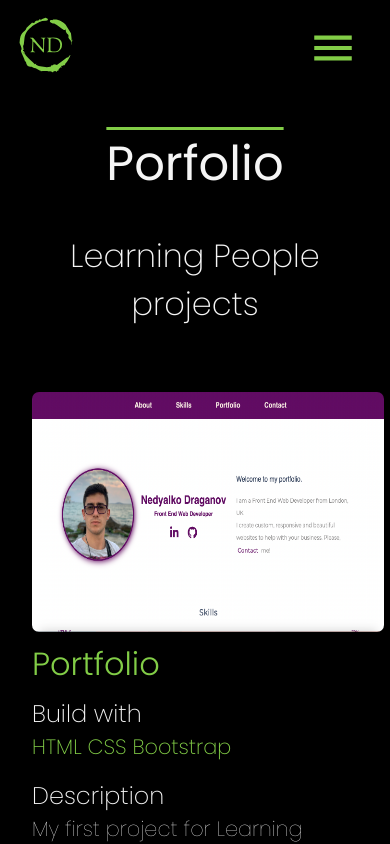
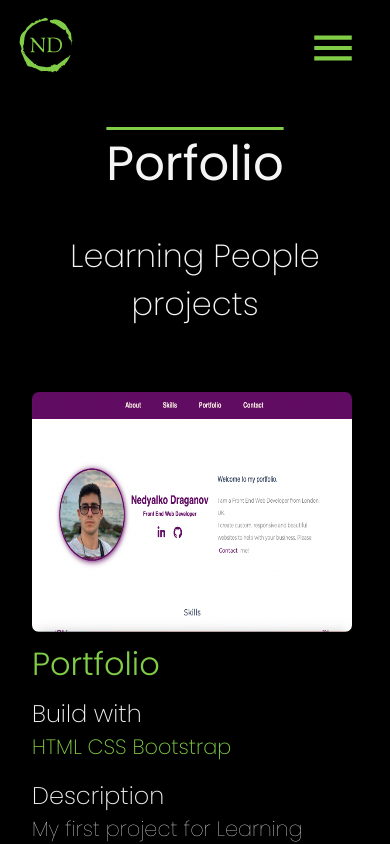
Before and after one commit to NDraganov/nedyalko-draganov, a Next.js app: page /portfolio in a window 390 px wide. Shown: the top 844 px of the page. Built offline with nearby package versions, Linux system fonts and the light colour scheme.

Commit message:
Reduce width of the project image

```diff
--- a/components/portfolio-page/project-item.module.css
+++ b/components/portfolio-page/project-item.module.css
@@ -84,7 +84,7 @@
     gap: 1rem;
   }
   .project img {
-    width: 22rem;
+    width: 20rem;
     height: 15rem;
   }
 }
```
